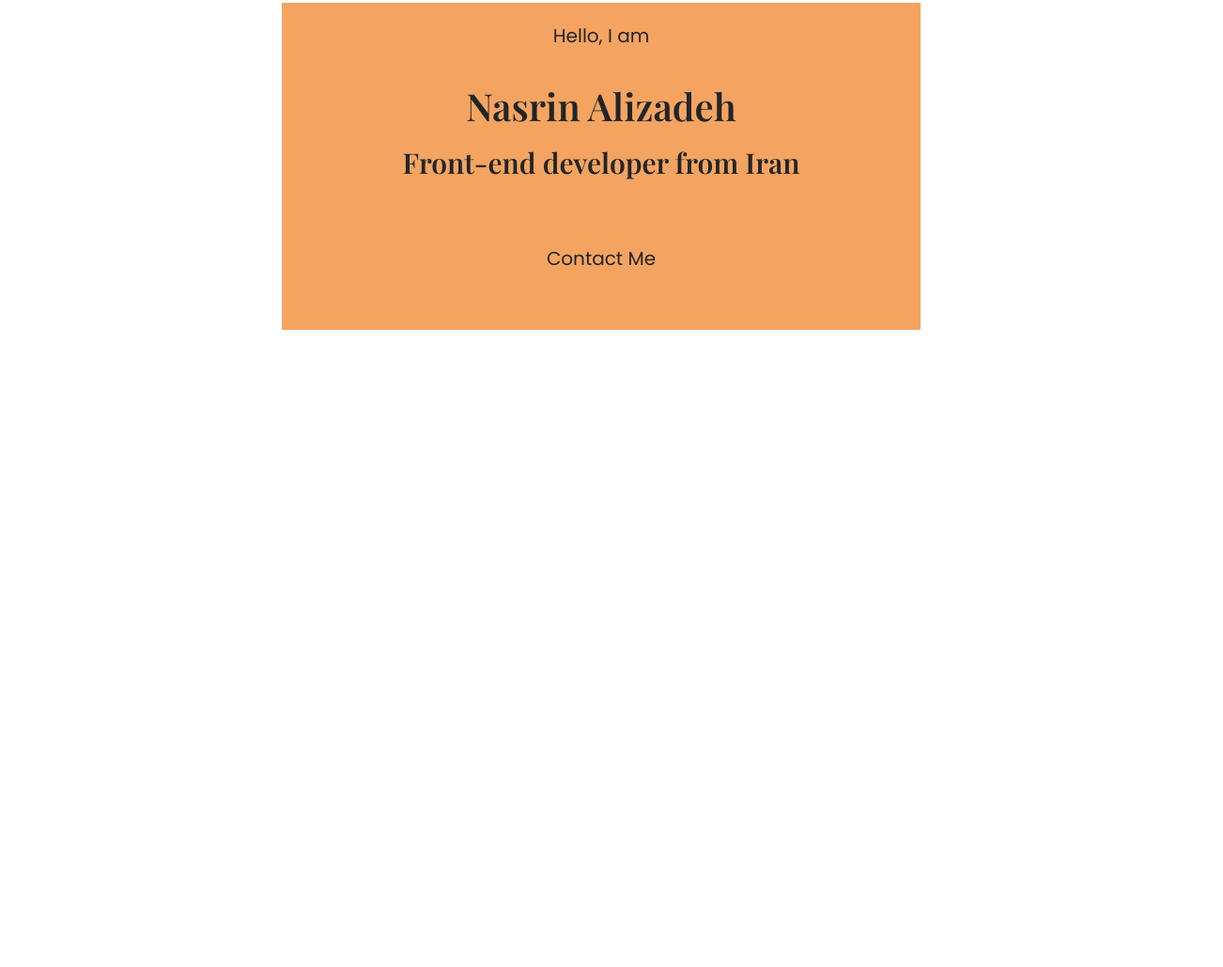
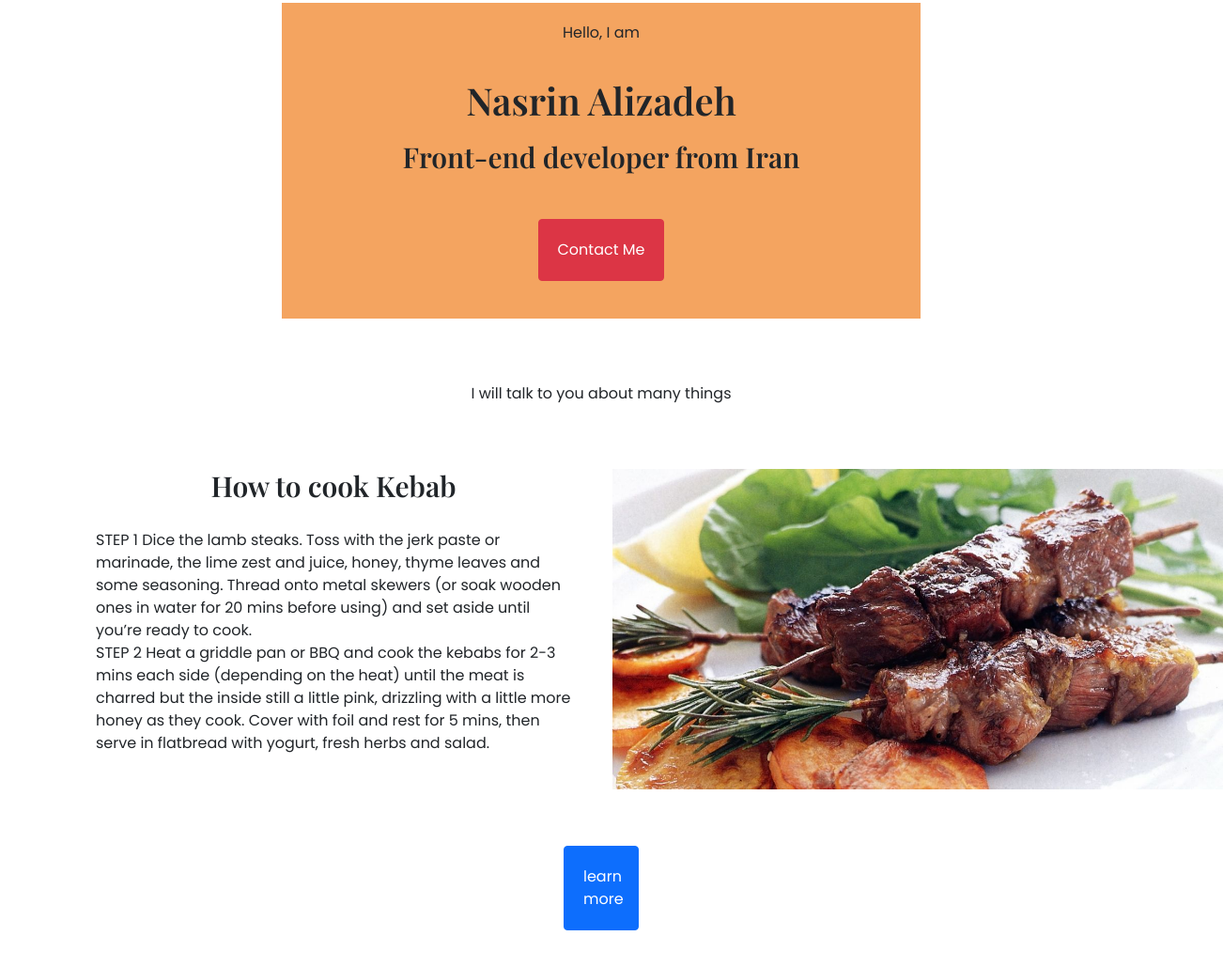
Before and after one commit to Nasrin200/my-portfolio, a plain HTML site: page index.html in a window 1280 px wide. Shown: the part 297-1326 px from the top of the page at 94% size, 1302 px wide, since content can reach past the window. Before the commit the page ends 948 px from the top, so only its background shows below. Drawn offline with nearby package versions, Linux system fonts and the light colour scheme.

Commit message:
added html details

```diff
--- a/index.html
+++ b/index.html
@@ -20,7 +20,27 @@
         <p>Hello, I am </p>
    <h1>Nasrin Alizadeh</h1>
    <h2>Front-end developer from Iran</h2>
-<a href="#" class="btn btn-branding">Contact Me</a>
+<a href="#" class="btn btn-danger">Contact Me</a>
 </div>
+<p class="text-center m-5">I will talk to you about many things</p>
+<div class="container">
+    <div class="row">
+        <div class="col-6">
+
+<h2 class="text-center">How to cook Kebab</h2>
+<p>STEP 1
+    Dice the lamb steaks. Toss with the jerk paste or marinade, the lime zest and juice, honey, thyme leaves and some seasoning. Thread onto metal skewers (or soak wooden ones in water for 20 mins before using) and set aside until you’re ready to cook.
+    <br />
+    STEP 2
+    Heat a griddle pan or BBQ and cook the kebabs for 2-3 mins each side (depending on the heat) until the meat is charred but the inside still a little pink, drizzling with a little more honey as they cook. Cover with foil and rest for 5 mins, then serve in flatbread with yogurt, fresh herbs and salad.
+</p>
+</div>
+<div class="col-6">
+<img src="images/lamb.jpg" alt="">
+</div>
+</div>
+</div>
+<a href="#" id="lamb-button" class="btn btn-primary">learn more</a>
+
 </body>
 </html>
--- a/styles/style.css
+++ b/styles/style.css
@@ -3,14 +3,14 @@ font-family: 'Playfair Display', serif;
 }
 p, .btn {
     font-family: 'Poppins', sans-serif;
-    font-size: 20px;
+    font-size: 16px;
  padding: 20px;
 
 }
 .hero {
     background-color: sandybrown;
     text-align: center;
-    margin:300px;
+    margin:300px 300px 0px 300px;
 }
 h2 {
     font-size: 30px;
@@ -23,3 +23,10 @@ h1 {
   margin-top: 40px;
 
 }
+#lamb-button {
+    display: block;
+    margin: 60px 600px;
+}
+img {
+    max-width: 650px;
+}
```
Also changed, not shown: images/lamb.jpg (added).
